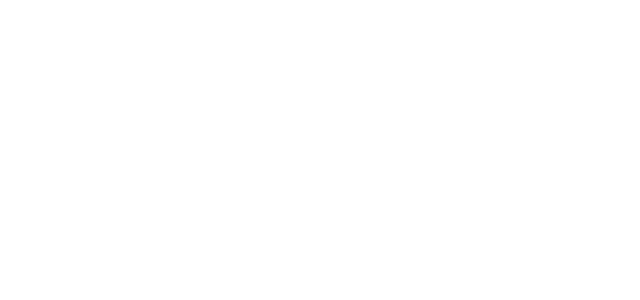
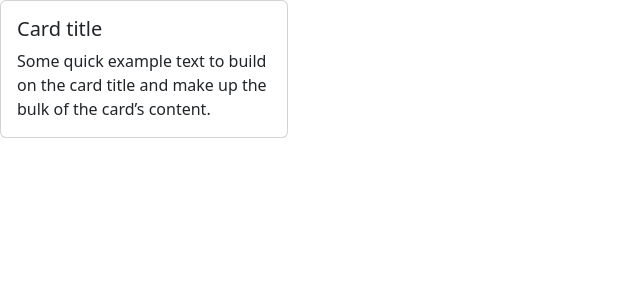
Before and after one commit to ulima-pw/2025-2.655-EjerciciosReact, a React (Vite) app in the folder ejercicio_1/: page / in a window 1280 px wide. Shown: the top 300 px of the page, without its empty margins (0-640 px from the left). Built offline with nearby package versions, Linux system fonts and the light colour scheme.

Commit message:
Visualizacion de card terminada

```diff
--- a/ejercicio_1/src/components/ProductCard.tsx
+++ b/ejercicio_1/src/components/ProductCard.tsx
@@ -1,5 +1,5 @@
-const ProductCard = (props : ProductCardProps) => {
-    return <div className="card" style="width: 18rem;">
+const ProductCard = () => {
+    return <div className="card" style={ { width : "18rem" } }>
         <div className="card-body">
             <h5 className="card-title">Card title</h5>
             <p className="card-text">Some quick example text to build on the card title and make up the bulk of the card’s content.</p>
--- a/ejercicio_1/src/main.tsx
+++ b/ejercicio_1/src/main.tsx
@@ -2,8 +2,10 @@
 import { createRoot } from 'react-dom/client'
 
 import "../node_modules/bootstrap/dist/css/bootstrap.min.css"
+import ProductsPage from './pages/ProductsPage'
 
 createRoot(document.getElementById('root')!).render(
   <StrictMode>
+      <ProductsPage />
   </StrictMode>,
 )
--- a/ejercicio_1/src/pages/ProductsPage.tsx
+++ b/ejercicio_1/src/pages/ProductsPage.tsx
@@ -1,5 +1,7 @@
+import ProductCard from "../components/ProductCard"
+
 const ProductsPage = () => {
-
+    return <ProductCard />
 }
 
 export default ProductsPage
```
